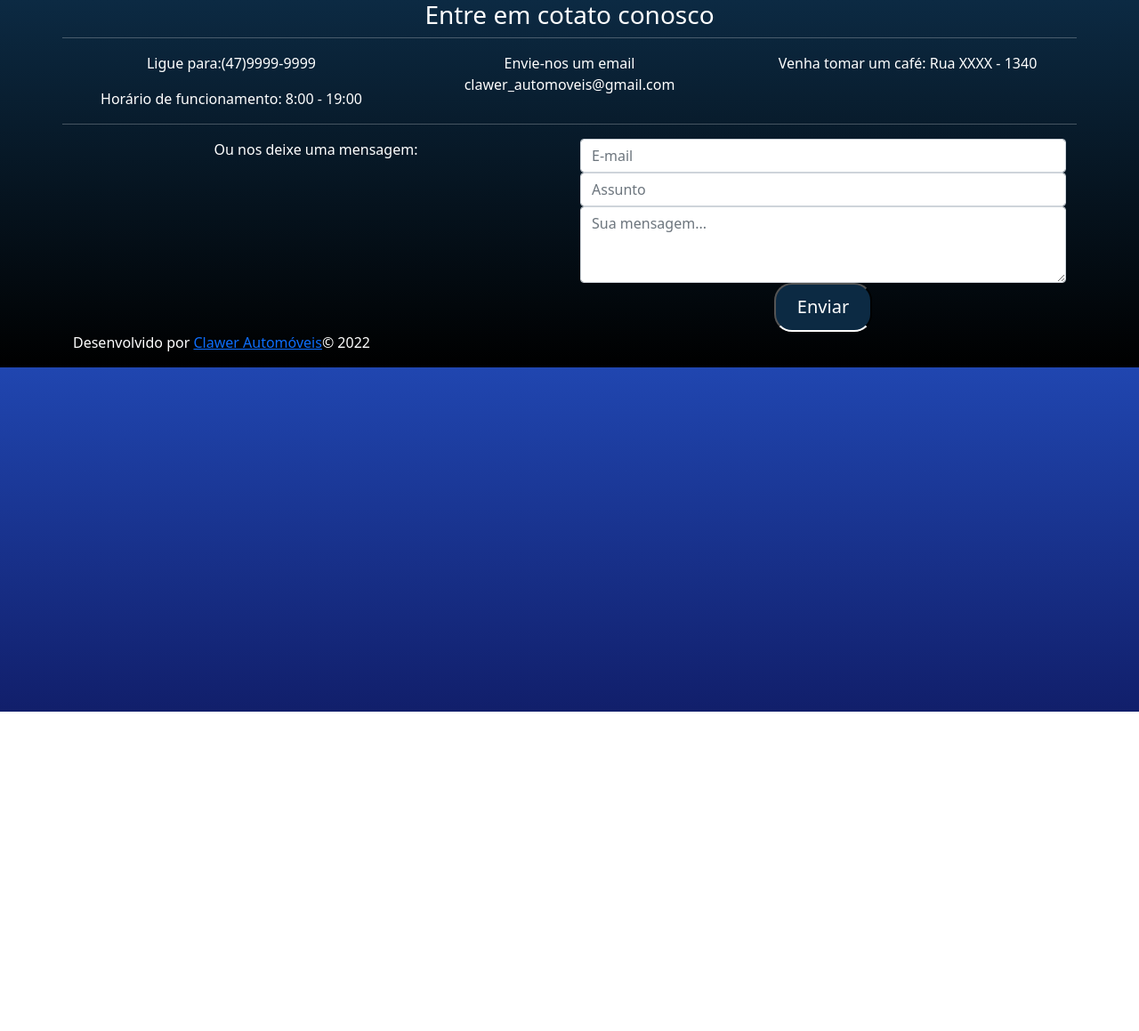
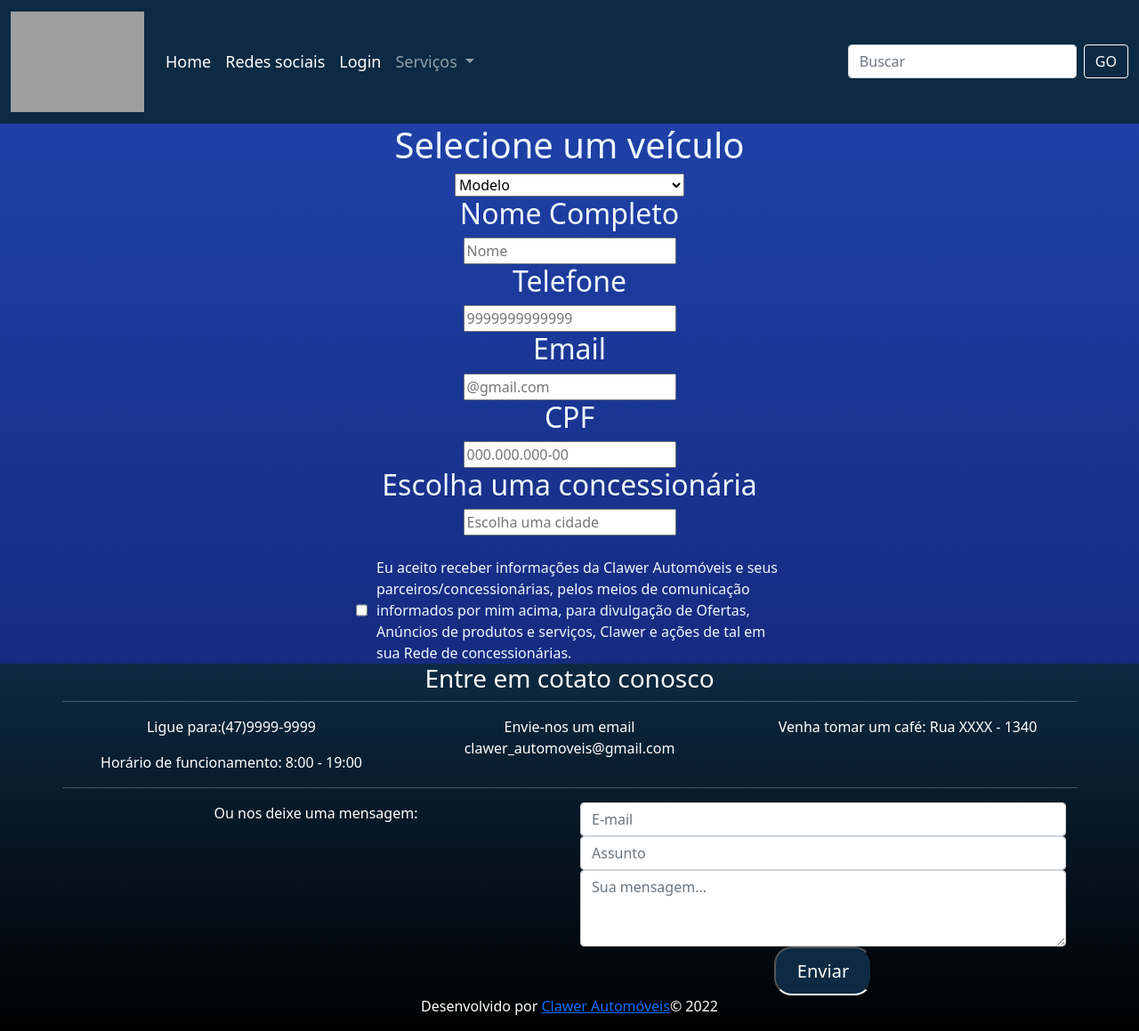
Before and after one commit to AugustoCesa/projeto_clawer, a PHP site: page / in a window 1280 px wide. Shown: the whole page at 89% size. Before the commit the page ends 800 px from the top, so only its background shows below. Run offline with PHP 8.4, Linux system fonts and the light colour scheme; grey boxes are pictures that could not be loaded.

Commit message:
Página Test-Drive quase pronta

```diff
--- a/assets/css/teste.css
+++ b/assets/css/teste.css
@@ -1,7 +1,23 @@
-body {
-    font-family: Arial, Helvetica, sans-serif;
-}
+    body {
+        font-family: Arial, Helvetica, sans-serif;
+    }
 
-.container {
-    max-width: 1000px;
-}
+    .container {
+        text-align: center;
+    }
+
+    .words {
+        color: aliceblue;
+    }
+
+    .tamanho {
+        color: aliceblue;
+        max-width: 500px;
+        margin: 0 auto;
+        display: flex;
+        justify-content: flex-start;
+    }
+
+    .tamanho input[type="checkbox" i] {
+        margin: 10px;
+    }
--- a/index.php
+++ b/index.php
@@ -1,7 +1,56 @@
 <?php
-include "assets/componentes/header.php"
+include "componentes/nav.php"
 ?>
+<div class="container">
 
+
+    <h1 class="words">Selecione um veículo</label></h1>
+
+    <div class="custom-selectbox select-model" data-lastprlepopulatedvehice="true">
+
+        <select id="models" data-storage-key="" name="targetVehicleModel" data-validation-notblank="Por favor, escolha uma opção válida." data-disable-generic-tracking="true">
+            <option selected="" disabled="disabled" value="">Modelo</option>
+            <option value="" data-name-and-path="" data-phase="0" data-year="" data-car-page="" data-extended-test-drive="false">Koenigsegg Agera</option>
+            <option value="" data-name-and-path="" data-phase="0" data-year="" data-car-page="" data-extended-test-drive="false">Koenigsegg Jesko</option>
+            <option value="" data-name-and-path="" data-phase="0" data-year="" data-car-page="" data-extended-test-drive="false">BMW 7 series</option>
+            <option value="" data-name-and-path="" data-phase="0" data-year="" data-car-page="" data-extended-test-drive="false">BMW E3</option>
+            <option value="" data-name-and-path="" data-phase="0" data-year="" data-car-page="" data-extended-test-drive="false">Lamborghini Aventador</option>
+            <option value="" data-name-and-path="" data-phase="0" data-year="" data-car-page="" data-extended-test-drive="false">Lamborghini Urus</option>
+            <option value="" data-name-and-path="" data-phase="0" data-year="" data-car-page="" data-extended-test-drive="false">Mustang GT</option>
+            <option value="" data-name-and-path="" data-phase="0" data-year="" data-car-page="" data-extended-test-drive="false">Ford Mustang March1 Classic</option>
+            <option value="" data-name-and-path="" data-phase="0" data-year="" data-car-page="" data-extended-test-drive="false">McLaren Coúpe</option>
+            <option value="" data-name-and-path="" data-phase="0" data-year="" data-car-page="" data-extended-test-drive="false">McLaren 720S</option>
+            <option value="" data-name-and-path="" data-phase="0" data-year="" data-car-page="" data-extended-test-drive="false">Nissan GT-R 2020</option>
+            <option value="" data-name-and-path="" data-phase="0" data-year="" data-car-page="" data-extended-test-drive="false">Nissan GT-R Nismo GT500 2017</option>
+            <option value="" data-name-and-path="" data-phase="0" data-year="" data-car-page="" data-extended-test-drive="false">Bugatti Divo</option>
+            <option value="" data-name-and-path="" data-phase="0" data-year="" data-car-page="" data-extended-test-drive="false">Buggati La Voiture</option>
+            <option value="" data-name-and-path="" data-phase="0" data-year="" data-car-page="" data-extended-test-drive="false">Ferrari 488</option>
+            <option value="" data-name-and-path="" data-phase="0" data-year="" data-car-page="" data-extended-test-drive="false">Ferrari Modena</option>
+            <option value="" data-name-and-path="" data-phase="0" data-year="" data-car-page="" data-extended-test-drive="false">Toyota Supre A80</option>
+            <option value="" data-name-and-path="" data-phase="0" data-year="" data-car-page="" data-extended-test-drive="false">Toyota Supra US 2020</option>
+        </select>
+    </div>
+
+    <h2 class="words">Nome Completo</h2>
+    <input type="text" id="textfield_a1ad" placeholder="Nome">
+    <h2 class="words">Telefone</h2>
+    <input type="tel" id="textfield_a1ad" placeholder="9999999999999">
+    <h2 class="words">Email</h2>
+    <input type="email" id="textfield_a1ad" placeholder="@gmail.com">
+    <h2 class="words">CPF</h2>
+    <input type="number" id="textfield_a1ad" placeholder="000.000.000-00">
+    <h2 class="words">Escolha uma concessionária</h2>
+    <input type="" id="Location-2" placeholder="Escolha uma cidade">
+
+
+</div>
+<br>
+<div class="tamanho">
+    <input type="checkbox" id="checkbox_cbf6">
+    <label for="checkbox_cbf6">Eu aceito receber informações da Clawer Automóveis e seus parceiros/concessionárias,
+        pelos meios de comunicação informados por mim acima, para divulgação de Ofertas, Anúncios de produtos e serviços,
+        Clawer e ações de tal em sua Rede de concessionárias.</label>
+</div>
 <?php
-include "assets/componentes/footer.php"
+include "componentes/footer.php"
 ?>
```
Also changed, not shown: assets/image/1987.jpg (deleted), componentes/footer.php (renamed from assets/componentes/footer.php), componentes/header.php (renamed from assets/componentes/header.php), componentes/nav.php (renamed from assets/componentes/nav.php).
